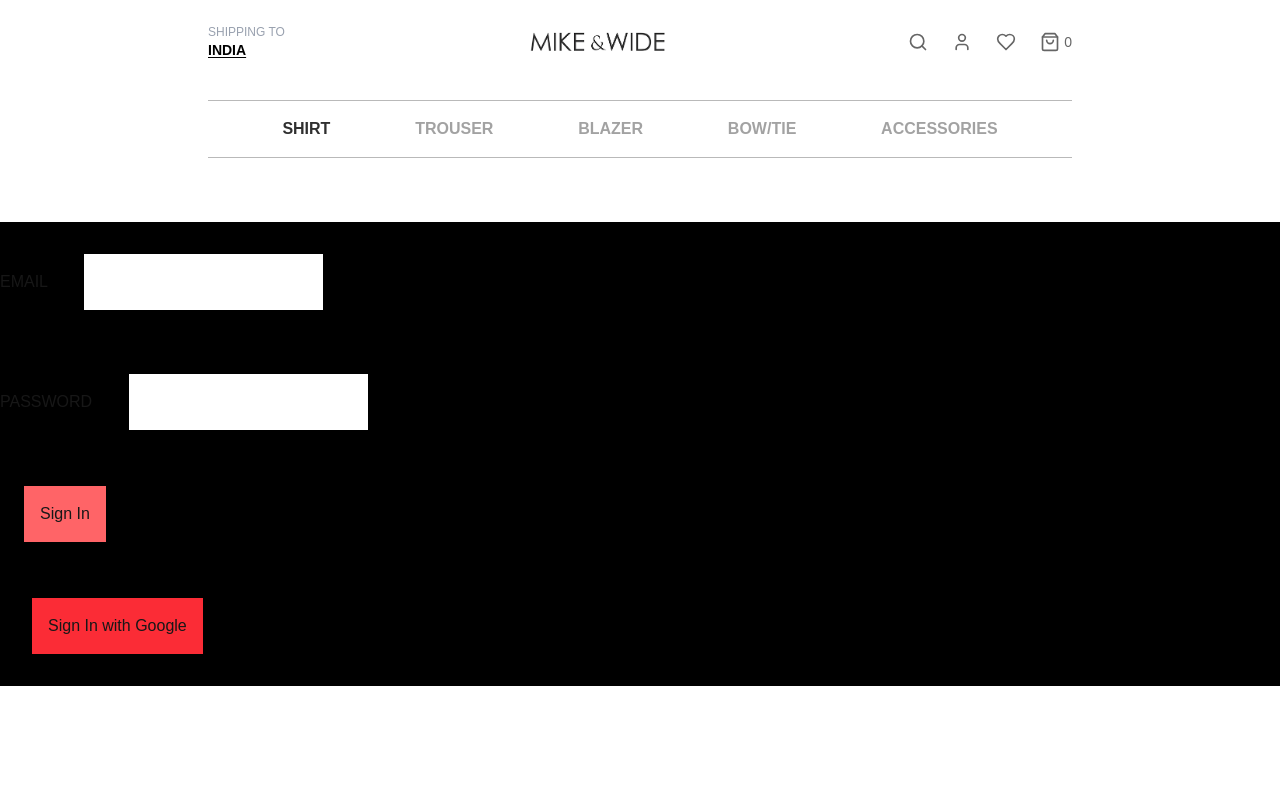
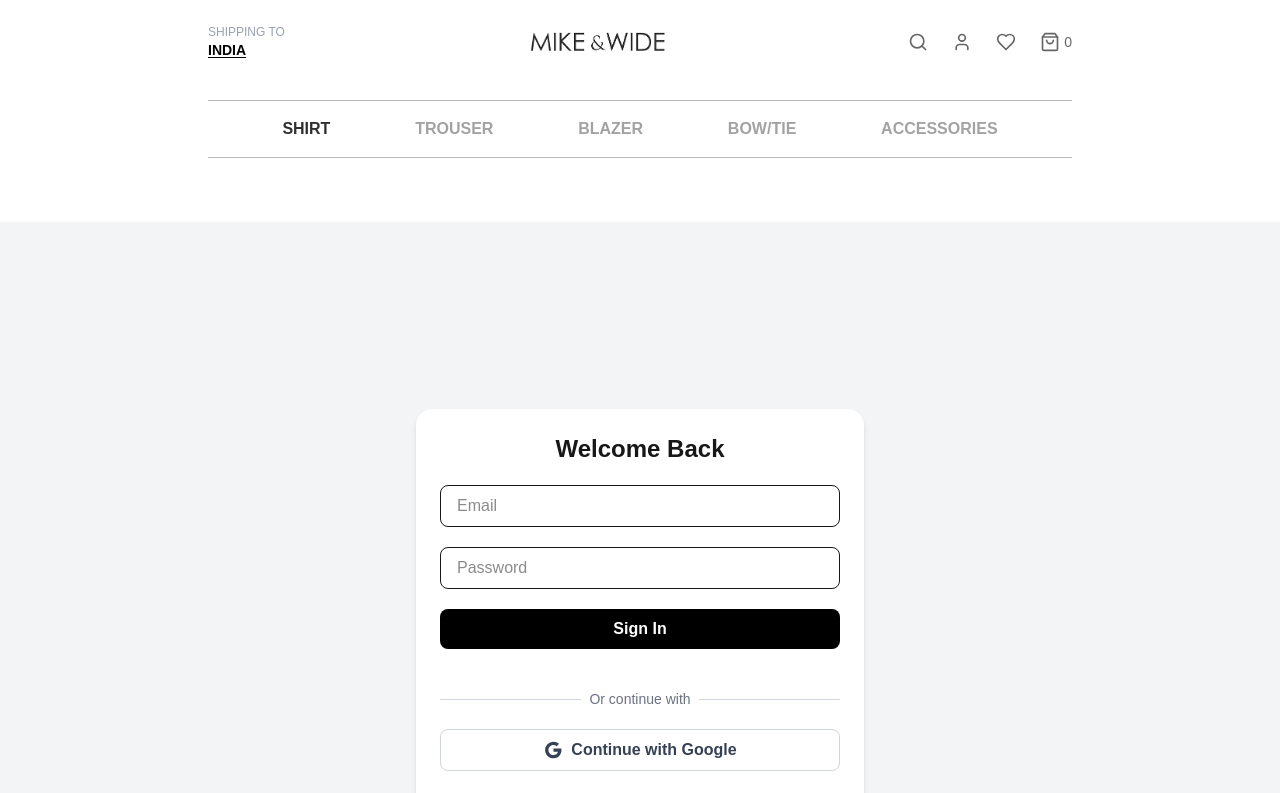
Before and after one commit to gauravver13/mike-n-wide, a Next.js app: page /login in a window 1280 px wide. Shown: the top 793 px of the page. Built offline with nearby package versions, Linux system fonts and the light colour scheme.

Commit message:
Add fix in google-auth

```diff
--- a/package.json
+++ b/package.json
@@ -11,6 +11,7 @@
   "dependencies": {
     "@next-auth/prisma-adapter": "^1.0.7",
     "@prisma/client": "^6.7.0",
+    "axios": "^1.9.0",
     "bcrypt": "^5.1.1",
     "bcryptjs": "^3.0.2",
     "cookie": "^1.0.2",
--- a/src/app/(auth)/login/page.tsx
+++ b/src/app/(auth)/login/page.tsx
@@ -1,40 +1,134 @@
-'use client';
+"use client";
+import { useState } from "react";
+import { useRouter } from "next/navigation";
+import { signIn } from "next-auth/react";
+import Link from "next/link";
+import { authUtils } from "@/lib/auth-utils";
 
-import { signIn } from 'next-auth/react';
-import { useRouter } from 'next/navigation';
-import { useState } from 'react';
+export default function Login() {
+  const router = useRouter();
+  const [isLoading, setIsLoading] = useState(false);
+  const [form, setForm] = useState({ email: "", password: "" });
+  const [error, setError] = useState("");
 
-export default function LoginPage() {
-  const [email, setEmail] = useState('');
-  const [password, setPassword] = useState('');
-  const router = useRouter();
+  const handleChange = (e: React.ChangeEvent<HTMLInputElement>) =>
+    setForm({ ...form, [e.target.name]: e.target.value });
 
-  const handleSubmit = async (e: React.FormEvent) => {
+  const handleCredentialsLogin = async (e: React.FormEvent) => {
     e.preventDefault();
+    setIsLoading(true);
+    setError("");
 
-    const res = await signIn('credentials', {
-      email,
-      password,
-      redirect: false,
-    });
+    try {
+      const result = await signIn("credentials", {
+        email: form.email,
+        password: form.password,
+        redirect: false,
+      });
 
-    if (res?.ok) {
-      router.push('/');
-    } else {
-      alert('Invalid credentials');
+      if (result?.error) {
+        setError(result.error);
+        return;
+      }
+
+      router.push("/");
+      router.refresh();
+    } catch (err) {
+      setError("An error occurred during login");
+    } finally {
+      setIsLoading(false);
     }
   };
 
+  const handleGoogleLogin = async () => {
+    try {
+      await signIn("google", {
+        callbackUrl: "/",
+      });
+    } catch (error) {
+      setError("An error occurred with Google login");
+    }
+  };
+
+  // Check if user is already authenticated
+  if (authUtils.isAuthenticated()) {
+    router.push("/");
+    return null;
+  }
+
   return (
-    <form onSubmit={handleSubmit} className='bg-black'>
-      EMAIL <input type="email" onChange={(e) => setEmail(e.target.value)} className='p-4 bg-white m-8' />
-      <br />
-      PASSWORD <input type="password" onChange={(e) => setPassword(e.target.value)} className='p-4 bg-white m-8' />
-      <br />
+    <div className="flex items-center justify-center min-h-screen bg-gray-100 px-4">
+      <form onSubmit={handleCredentialsLogin} className="bg-white p-6 rounded-2xl shadow-md w-full max-w-md space-y-5">
+        <h2 className="text-2xl font-bold text-center">Welcome Back</h2>
 
-      <button type="submit" className='bg-red-400 p-4 m-6'>Sign In</button>
-      <br />
-      <button type="button" onClick={() => signIn('google')} className='bg-red-500 p-4 m-8'>Sign In with Google</button>
-    </form>
+        {error && (
+          <p className="text-red-500 text-sm text-center bg-red-50 p-2 rounded">
+            {error}
+          </p>
+        )}
+
+        <input
+          type="email"
+          name="email"
+          placeholder="Email"
+          onChange={handleChange}
+          value={form.email}
+          required
+          disabled={isLoading}
+          className="w-full px-4 py-2 border rounded-lg focus:ring-2 focus:ring-black focus:outline-none disabled:opacity-50"
+        />
+        <input
+          type="password"
+          name="password"
+          placeholder="Password"
+          onChange={handleChange}
+          value={form.password}
+          required
+          disabled={isLoading}
+          className="w-full px-4 py-2 border rounded-lg focus:ring-2 focus:ring-black focus:outline-none disabled:opacity-50"
+        />
+
+        <button
+          type="submit"
+          disabled={isLoading}
+          className="w-full bg-black text-white py-2 rounded-lg font-semibold hover:bg-gray-800 disabled:opacity-50"
+        >
+          {isLoading ? "Signing in..." : "Sign In"}
+        </button>
+
+        <div className="relative my-5">
+          <div className="absolute inset-0 flex items-center">
+            <div className="w-full border-t border-gray-300"></div>
+          </div>
+          <div className="relative flex justify-center text-sm">
+            <span className="px-2 bg-white text-gray-500">Or continue with</span>
+          </div>
+        </div>
+
+        <button
+          type="button"
+          onClick={handleGoogleLogin}
+          disabled={isLoading}
+          className="w-full bg-white border border-gray-300 text-gray-700 py-2 rounded-lg font-semibold hover:bg-gray-50 disabled:opacity-50"
+        >
+          <div className="flex items-center justify-center gap-2">
+            <svg className="w-5 h-5" viewBox="0 0 24 24">
+              <path
+                fill="currentColor"
+                d="M12.545,10.239v3.821h5.445c-0.712,2.315-2.647,3.972-5.445,3.972c-3.332,0-6.033-2.701-6.033-6.032s2.701-6.032,6.033-6.032c1.498,0,2.866,0.549,3.921,1.453l2.814-2.814C17.503,2.988,15.139,2,12.545,2C7.021,2,2.543,6.477,2.543,12s4.478,10,10.002,10c8.396,0,10.249-7.85,9.426-11.748L12.545,10.239z"
+              />
+            </svg>
+            Continue with Google
+          </div>
+        </button>
+
+        <p className="text-center text-sm text-gray-600">
+          Don't have an account?{" "}
+          <Link href="/signup" className="text-black hover:underline font-semibold">
+            Sign up
+          </Link>
+        </p>
+      </form>
+    </div>
   );
 }
--- a/src/app/(auth)/signup/page.tsx
+++ b/src/app/(auth)/signup/page.tsx
@@ -1,30 +1,146 @@
-'use client';
-
-import { useRouter } from 'next/navigation';
-import { useState } from 'react';
+"use client";
+import { useState } from "react";
+import { useRouter } from "next/navigation"; // Fix: use next/navigation instead of next/router
+import { signIn } from "next-auth/react";
+import axios from "axios";
+import Link from "next/link";
 
 export default function Signup() {
-  const [email, setEmail] = useState('');
-  const [password, setPassword] = useState('');
   const router = useRouter();
+  const [isLoading, setIsLoading] = useState(false);
+  const [form, setForm] = useState({ name: "", email: "", password: "" });
+  const [error, setError] = useState("");
 
-  const handleSubmit = async (e: React.FormEvent) => {
+  const handleChange = (e: React.ChangeEvent<HTMLInputElement>) =>
+    setForm({ ...form, [e.target.name]: e.target.value });
+
+  const handleCredentialsSignup = async (e: React.FormEvent) => {
     e.preventDefault();
+    setIsLoading(true);
+    setError("");
 
-    const res = await fetch('/api/auth/signup', {
-      method: 'POST',
-      body: JSON.stringify({ email, password }),
-      headers: { 'Content-Type': 'application/json' },
-    });
+    try {
+      // Create user in database
+      const response = await axios.post("/api/auth/signup", form);
+      console.log("User created:", response.data.user);
 
-    if (res.ok) router.push('/login');
+      // Sign in the user after successful signup
+      const result = await signIn("credentials", {
+        email: form.email,
+        password: form.password,
+        redirect: false,
+      });
+
+      if (result?.error) {
+        setError(result.error);
+        return;
+      }
+
+      router.push("/");
+      router.refresh();
+    } catch (err: any) {
+      setError(err.response?.data?.error || "Something went wrong");
+      console.error("Signup error:", err);
+    } finally {
+      setIsLoading(false);
+    }
+  };
+
+  const handleGoogleSignup = async () => {
+    try {
+      await signIn("google", {
+        callbackUrl: "/",
+      });
+    } catch (error) {
+      console.error("Google signup error:", error);
+      setError("An error occurred with Google signup");
+    }
   };
 
   return (
-    <form onSubmit={handleSubmit} className='bg-black flex flex-col'>
-      EMAIL: <input type="email" onChange={(e) => setEmail(e.target.value)} className='bg-white p-2 m-4 inline-block'/>
-      PASSWORD: <input type="password" onChange={(e) => setPassword(e.target.value)} className='bg-white p-2 m-4 inline-block'/>
-      <button type="submit" className='bg-red-500 p-4 m-2'>Sign Up</button>
-    </form>
+    <div className="flex items-center justify-center min-h-screen bg-gray-100 px-4">
+      <form onSubmit={handleCredentialsSignup} className="bg-red-300 p-6 rounded-2xl shadow-md w-full max-w-md space-y-5">
+        <h2 className="text-2xl font-bold text-center">Create Account</h2>
+
+        {error && (
+          <p className="text-red-500 text-sm text-center bg-red-50 p-2 rounded">
+            {error}
+          </p>
+        )}
+
+        <input
+          type="text"
+          name="name"
+          placeholder="Full Name"
+          onChange={handleChange}
+          value={form.name}
+          required
+          disabled={isLoading}
+          className="w-full px-4 py-2 border rounded-lg focus:ring-2 focus:ring-black focus:outline-none disabled:opacity-50"
+        />
+        <input
+          type="email"
+          name="email"
+          placeholder="Email"
+          onChange={handleChange}
+          value={form.email}
+          required
+          disabled={isLoading}
+          className="w-full px-4 py-2 border rounded-lg focus:ring-2 focus:ring-black focus:outline-none disabled:opacity-50"
+        />
+        <input
+          type="password"
+          name="password"
+          placeholder="Password"
+          onChange={handleChange}
+          value={form.password}
+          required
+          disabled={isLoading}
+          minLength={6}
+          className="w-full px-4 py-2 border rounded-lg focus:ring-2 focus:ring-black focus:outline-none disabled:opacity-50"
+        />
+
+        <button
+          type="submit"
+          disabled={isLoading}
+          className="w-full bg-black text-white py-2 rounded-lg font-semibold hover:bg-gray-800 disabled:opacity-50"
+        >
+          {isLoading ? "Creating Account..." : "Sign Up"}
+        </button>
+
+        <div className="relative my-5">
+          <div className="absolute inset-0 flex items-center">
+            <div className="w-full border-t border-gray-300"></div>
+          </div>
+          <div className="relative flex justify-center text-sm">
+            <span className="px-2 bg-white text-gray-500">Or continue with</span>
+          </div>
+        </div>
+
+        <button
+          type="button"
+          onClick={handleGoogleSignup}
+          disabled={isLoading}
+          className="w-full bg-white border border-gray-300 text-gray-700 py-2 rounded-lg font-semibold hover:bg-gray-50 disabled:opacity-50"
+        >
+          <div className="flex items-center justify-center gap-2">
+            <svg className="w-5 h-5" viewBox="0 0 24 24">
+              <path
+                fill="currentColor"
+                d="M12.545,10.239v3.821h5.445c-0.712,2.315-2.647,3.972-5.445,3.972c-3.332,0-6.033-2.701-6.033-6.032s2.701-6.032,6.033-6.032c1.498,0,2.866,0.549,3.921,1.453l2.814-2.814C17.503,2.988,15.139,2,12.545,2C7.021,2,2.543,6.477,2.543,12s4.478,10,10.002,10c8.396,0,10.249-7.85,9.426-11.748L12.545,10.239z"
+              />
+            </svg>
+            Continue with Google
+          </div>
+        </button>
+
+        <p className="text-center text-sm text-gray-600">
+          Already have an account?{" "}
+          <Link href="/login" className="text-black hover:underline font-semibold">
+            Sign in
+          </Link>
+        </p>
+      </form>
+    </div>
   );
 }
--- /dev/null
+++ b/src/lib/auth-utils.ts
@@ -0,0 +1,44 @@
+type TokenData = {
+    token: string;
+    expiresAt: number;
+  };
+
+  export const AUTH_STORAGE_KEY = 'auth_token';
+
+  export const authUtils = {
+    storeToken(token: string) {
+      const tokenData: TokenData = {
+        token,
+        expiresAt: Date.now() + 30 * 24 * 60 * 60 * 1000, // 30 days
+      };
+
+      if (typeof window !== 'undefined') {
+        localStorage.setItem(AUTH_STORAGE_KEY, JSON.stringify(tokenData));
+      }
+    },
+
+    getToken(): string | null {
+      if (typeof window === 'undefined') return null;
+
+      const tokenData = localStorage.getItem(AUTH_STORAGE_KEY);
+      if (!tokenData) return null;
+
+      const { token, expiresAt } = JSON.parse(tokenData) as TokenData;
+      if (Date.now() > expiresAt) {
+        this.removeToken();
+        return null;
+      }
+
+      return token;
+    },
+
+    removeToken() {
+      if (typeof window !== 'undefined') {
+        localStorage.removeItem(AUTH_STORAGE_KEY);
+      }
+    },
+
+    isAuthenticated(): boolean {
+      return !!this.getToken();
+    }
+  };
```
Also changed, not shown: 1 other file (tests, documents, lock files or other folders).
